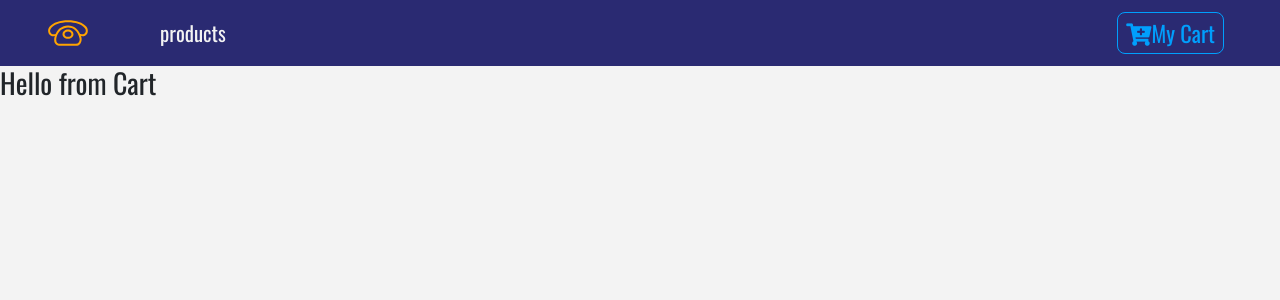
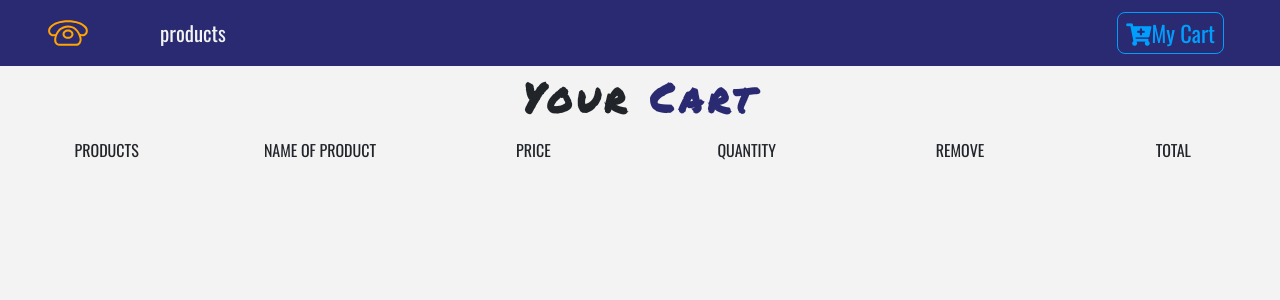
Before and after one commit to siamhossain/react-e-commerce, a React (Create React App) app: page /cart in a window 1280 px wide. Shown: the top 300 px of the page. Built offline with nearby package versions, Linux system fonts and the light colour scheme.

Commit message:
Cart component Header

```diff
--- a/src/components/Cart.js
+++ /dev/null
@@ -1,13 +0,0 @@
-import React, { Component } from 'react'
-
-export class Cart extends Component {
-    render() {
-        return (
-            <div>
-                <h3>Hello from Cart</h3>
-            </div>
-        )
-    }
-}
-
-export default Cart
--- /dev/null
+++ b/src/components/Cart/Cart.js
@@ -0,0 +1,17 @@
+import React, { Component } from 'react'
+import Title from '../Title'
+import CartColumns from './CartColumns'
+
+
+export class Cart extends Component {
+    render() {
+        return (
+            <section>
+                <Title name="your" title="cart" />
+                <CartColumns />
+            </section>
+        )
+    }
+}
+
+export default Cart
--- /dev/null
+++ b/src/components/Cart/CartColumns.js
@@ -0,0 +1,28 @@
+import React from 'react'
+
+export default function CartColumns() {
+    return (
+        <div className="container-fluid text-center d-none d-lg-block" >
+            <div className="row">
+                <div className="col-10 mx-auto col-lg-2">
+                    <p className="text-uppercase">products</p>
+                </div>
+                <div className="col-10 mx-auto col-lg-2">
+                    <p className="text-uppercase">name of product</p>
+                </div>
+                <div className="col-10 mx-auto col-lg-2">
+                    <p className="text-uppercase">price</p>
+                </div>
+                <div className="col-10 mx-auto col-lg-2">
+                    <p className="text-uppercase">quantity</p>
+                </div>
+                <div className="col-10 mx-auto col-lg-2">
+                    <p className="text-uppercase">remove</p>
+                </div>
+                <div className="col-10 mx-auto col-lg-2">
+                    <p className="text-uppercase">total</p>
+                </div>
+            </div>
+        </div>
+    )
+}
--- /dev/null
+++ b/src/components/Cart/package.json
@@ -0,0 +1,3 @@
+{
+    "main":"Cart.js"
+}
--- a/src/context.js
+++ b/src/context.js
@@ -10,6 +10,9 @@
         cart: [],
         modalOpen:false,
         modalProduct:detailProduct,
+        cartSubTotal:0,
+        cartTax:0,
+        cartTotal:0
     };
     componentDidMount() {
         this.setProducts();
@@ -66,6 +69,22 @@
         })
     }
 
+    increment = (id) =>{
+        console.log('this is increment method')
+    }
+
+    decrement = (id) =>{
+        console.log('this is decrement method')
+    }
+
+    removeItem = (id) =>{
+        console.log('item removed')
+    }
+
+    clearCart = () =>{
+        console.log('cart was cleared')
+    }
+
     render() {
         return (
             <ProductContext.Provider
@@ -74,7 +93,12 @@
                     handleDetail: this.handleDetail,
                     addToCart: this.addToCart,
                     openModal:this.openModal,
-                    closeModal:this.closeModal
+                    closeModal:this.closeModal,
+                    increment: this.increment,
+                    decrement:this.decrement,
+                    removeItem:this.removeItem,
+                    clearCart:this.clearCart
+
                 }}>
                 {this.props.children}
             </ProductContext.Provider>
```
